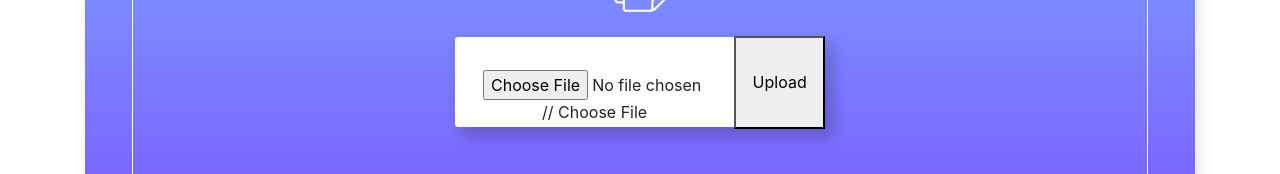
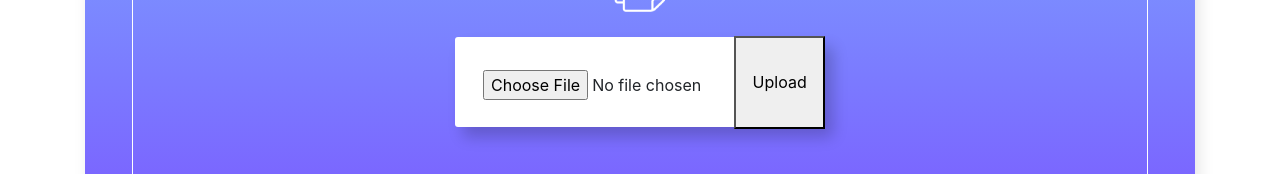
Before and after one commit to Permatech-IT/converter-application-frontend, a React (Create React App) app: page / in a window 1280 px wide. Shown: the part 216-390 px from the top of the page. Built offline with nearby package versions, Linux system fonts and the light colour scheme.

Commit message:
Update upload.js

```diff
--- a/src/component/Upload/upload.js
+++ b/src/component/Upload/upload.js
@@ -59,7 +59,7 @@ function Fileupload() {
                   onChange={saveFile}
                   accept=".asc"
                 />
-//                 Choose File
+
               </label>
             </div>
             <button className="upload-btn" onClick={uploadFile}>
```
